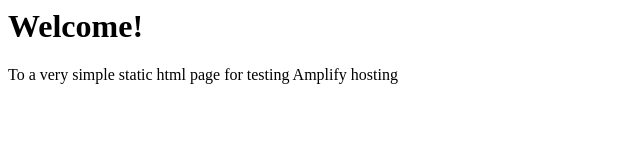
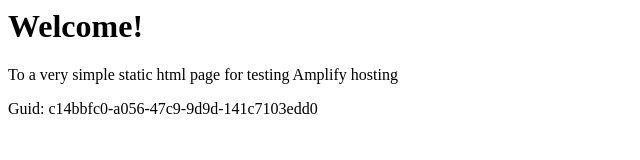
Before and after one commit to aws-aemilia-sin/Github-PR-Commit-Integration-Test-DoNotTouch-GitH-MJCD6L4M-v1-preprod-ap-southeast-1, a website: page src/index.html in a window 1280 px wide. Shown: the whole page, without its empty margins (0-640 px from the left). Drawn offline with Linux system fonts and the light colour scheme.

Commit message:
commit from integ tests

```diff
--- a/src/index.html
+++ b/src/index.html
@@ -1,3 +1,5 @@
+
+
 <html lang="en">
 
 <head>
@@ -10,6 +12,6 @@
 <body>
     <h1>Welcome!</h1>
     <p>To a very simple static html page for testing Amplify hosting</p>
-</body>
+    <p>Guid: c14bbfc0-a056-47c9-9d9d-141c7103edd0</p></body>
 
 </html>
```
